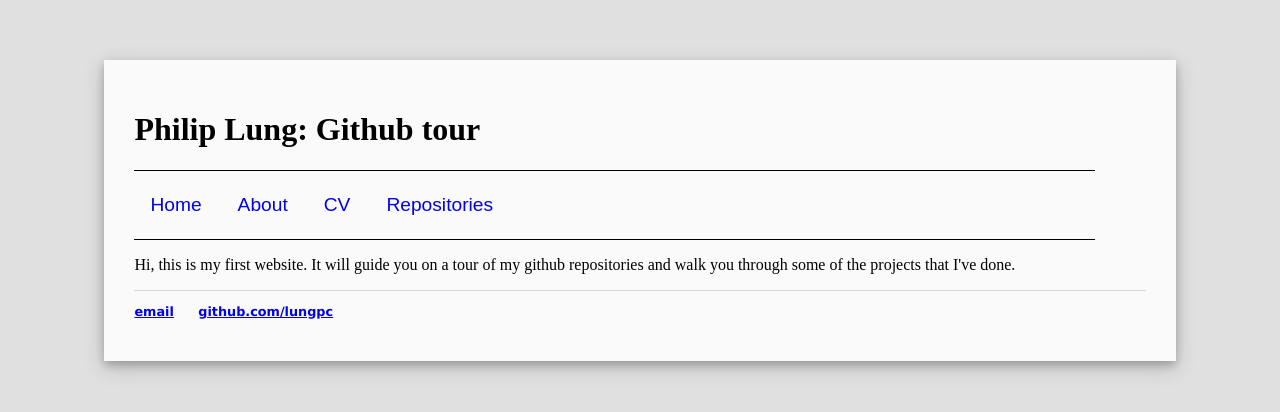
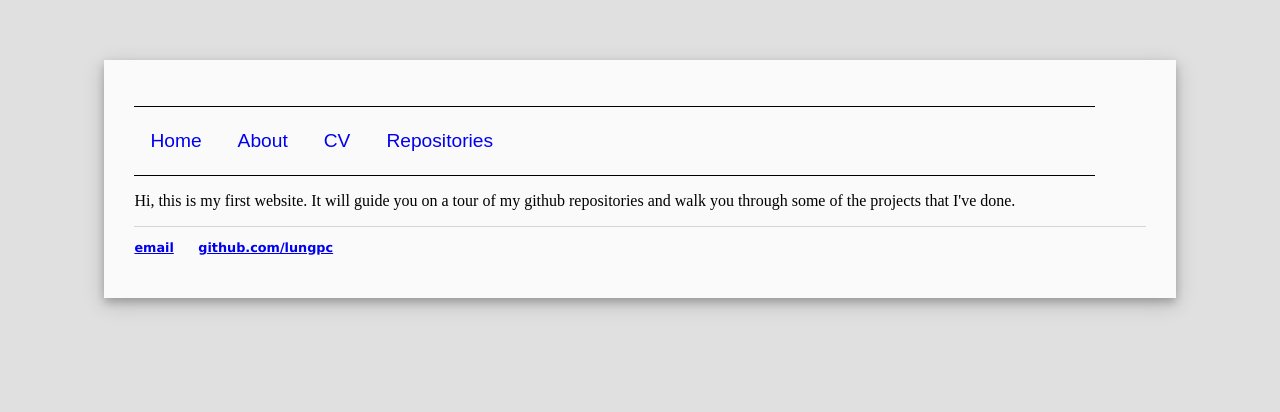
Before and after one commit to lungpc/lungpc.github.io, a Jekyll site: the page built from index.html, in a window 1280 px wide. Shown: the top 412 px of the page. Built offline with Jekyll 4.4.1, drawn with Linux system fonts in a browser that asks for light colours.

Commit message:
Update default.html

```diff
--- a/_layouts/default.html
+++ b/_layouts/default.html
@@ -7,7 +7,6 @@
 		</head>
 		<body>
 			<div id="container">
-				<h1>Philip Lung: Github tour</h1>
 				<nav>
 	    			<ul>
 	        			<li><a href="/">Home</a></li>
```
